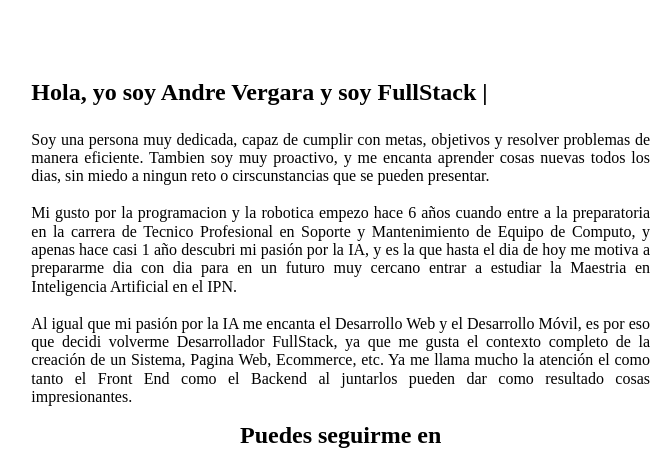
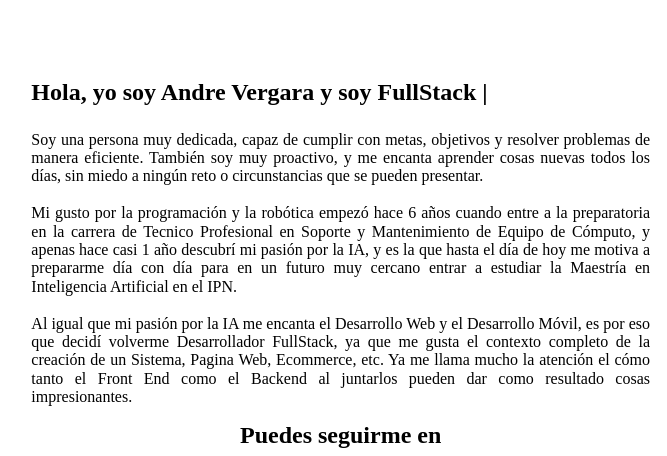
Before and after one commit to AndreVc123/PortafolioAndreVc, a website: page index.html in a window 1280 px wide. Shown: the part 920-1376 px from the top of the page, 478-1145 px from the left. Drawn offline with nearby package versions, Linux system fonts and the light colour scheme; a web font is replaced by a local one.

Commit message:
Portafolio Versión 1.0.1

```diff
--- a/index.html
+++ b/index.html
@@ -45,19 +45,22 @@
                 <div class="informacion">
                     <h3>Hola, yo soy Andre Vergara y soy <span class="typed2"></span></h3>
                     <p class="sobremi">
-                        Soy una persona muy dedicada, capaz de cumplir con metas, objetivos y resolver problemas de manera eficiente. Tambien soy muy proactivo,
-                        y me encanta aprender cosas nuevas todos los dias, sin miedo a ningun reto o cirscunstancias que se pueden presentar.
-                        <br/>
-                        <br/>
-                        Mi gusto por la programacion y la robotica empezo hace 6 años cuando entre a la preparatoria en la carrera de Tecnico Profesional
-                        en Soporte y Mantenimiento de Equipo de Computo, y apenas
-                        hace casi 1 año descubri mi pasión por la IA, y es la que hasta el dia de hoy me motiva a prepararme dia con dia
-                        para en un futuro muy cercano entrar a estudiar la Maestria en Inteligencia Artificial en el IPN.
-                        <br/>
-                        <br/>
-                        Al igual que mi pasión por la IA me encanta el Desarrollo Web y el Desarrollo Móvil, es por eso que decidi volverme Desarrollador FullStack,
-                        ya que me gusta el contexto completo de la creación de un Sistema, Pagina Web, Ecommerce, etc. Ya me llama mucho la atención
-                        el como tanto el Front End como el Backend al juntarlos pueden dar como resultado cosas impresionantes.
+                        Soy una persona muy dedicada, capaz de cumplir con metas, objetivos y resolver problemas de manera eficiente. También
+                        soy muy proactivo, y me encanta aprender cosas nuevas todos los días, sin miedo a ningún reto o circunstancias que se
+                        pueden presentar.
+                        <br>
+                        <br>
+                        Mi gusto por la programación y la robótica empezó hace 6 años cuando entre a la preparatoria en la carrera de Tecnico
+                        Profesional en Soporte y Mantenimiento de Equipo de Cómputo, y apenas hace casi 1 año descubrí mi pasión por la IA, y es
+                        la que hasta el día de hoy me motiva a prepararme día con día para en un futuro muy cercano entrar a estudiar la
+                        Maestría en Inteligencia Artificial en el IPN.
+                        <br>
+                        <br>
+                        Al igual que mi pasión por la IA me encanta el Desarrollo Web y el Desarrollo Móvil, es por eso que decidí volverme
+                        Desarrollador FullStack, ya que me gusta el contexto completo de la creación de un Sistema, Pagina Web, Ecommerce, etc.
+                        Ya me llama mucho la atención el cómo tanto el Front End como el Backend al juntarlos pueden dar como resultado cosas
+                        impresionantes.
+
                     </p>
 
                     <p>
```
